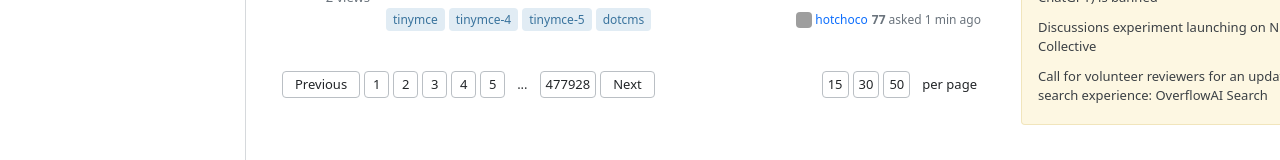
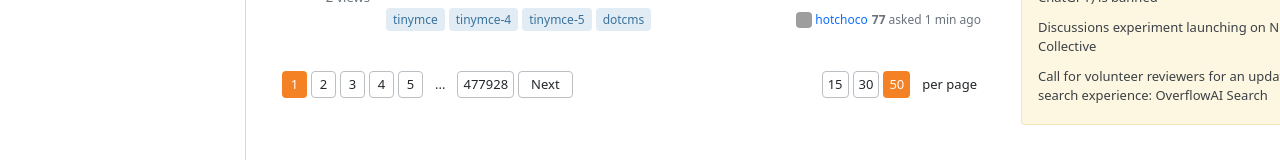
Before and after one commit to martinprs/Stack-Underflow, a Vue app: page /questions in a window 1280 px wide. Shown: the part 395-555 px from the top of the page. Built offline with nearby package versions, Linux system fonts and the light colour scheme; grey boxes are pictures that could not be loaded.

Commit message:
Hide Previous button & set 1 & 50 buttons as active

```diff
--- a/src/pages/questions.vue
+++ b/src/pages/questions.vue
@@ -58,8 +58,8 @@ const filterActive = ref(false)
                 <div class="pagin">
                     <div class="row">
                         <div class="col first_pagi justify-content-start">
-                            <button class="btn next">Previous</button>
-                            <button class="btn pagi">1</button>
+                            <button class="btn next visually-hidden">Previous</button>
+                            <button class="btn pagi active">1</button>
                             <button class="btn pagi">2</button>
                             <button class="btn pagi">3</button>
                             <button class="btn pagi">4</button>
@@ -71,7 +71,7 @@ const filterActive = ref(false)
                         <div class="col second_pagi justify-content-end">
                             <button class="btn pagi">15</button>
                             <button class="btn pagi">30</button>
-                            <button class="btn pagi">50</button>
+                            <button class="btn pagi active">50</button>
                             <p class="pagi_text">per page</p>
                         </div>
                     </div>
```
